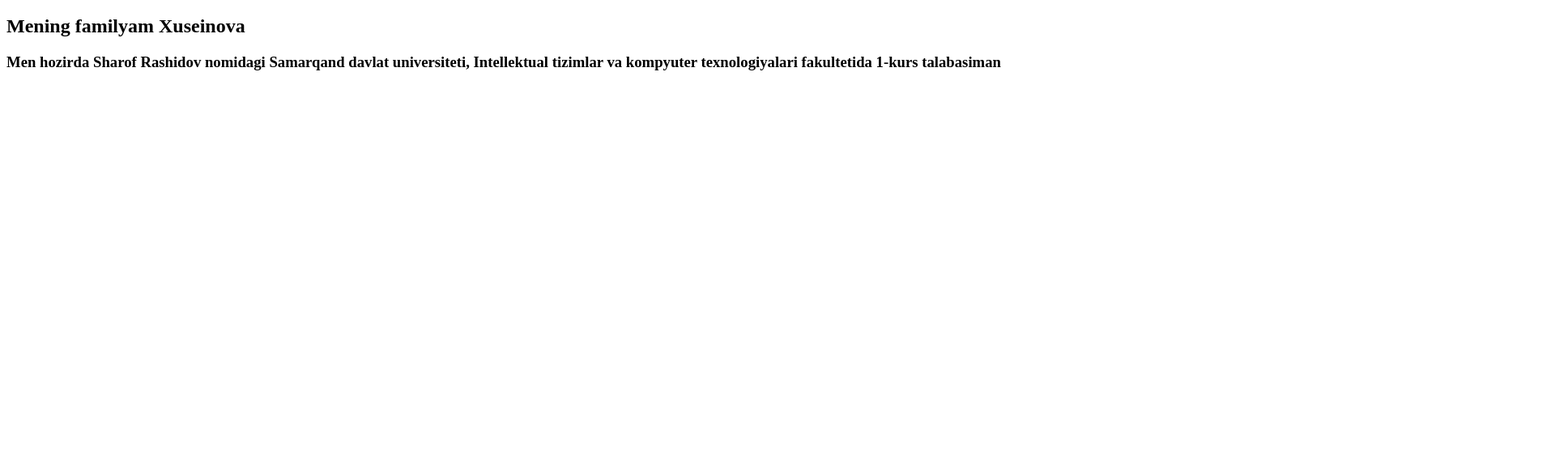
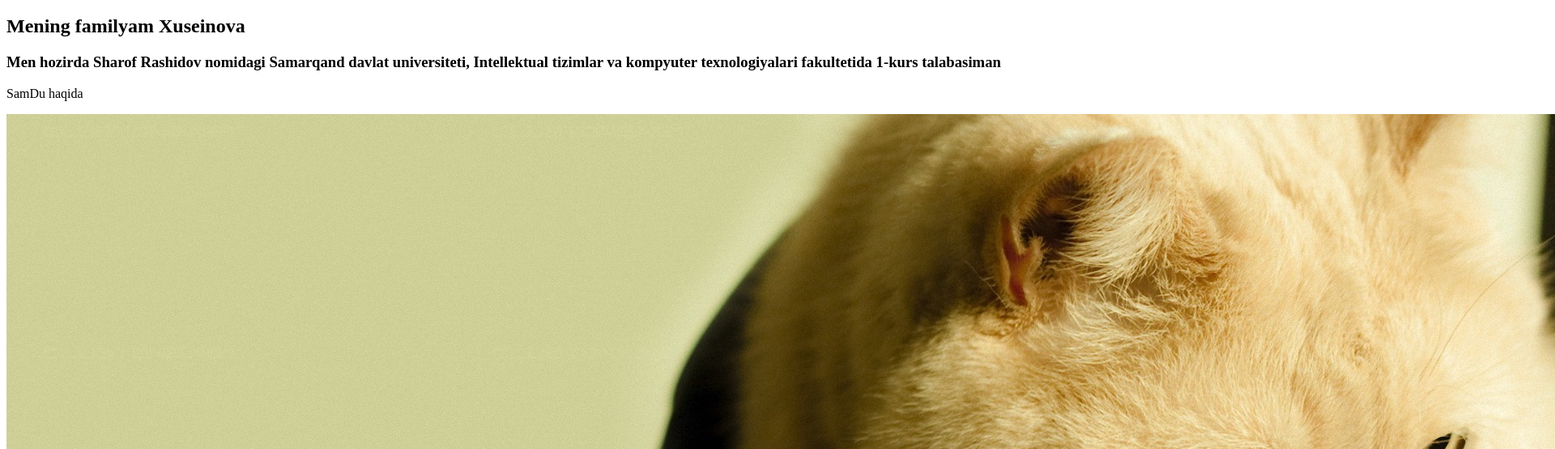
Before and after one commit to nigora-1/Goshaxon, a plain HTML site: page index.html in a window 1280 px wide. Shown: the part 61-616 px from the top of the page at 81% size, 1920 px wide, since content can reach past the window. Drawn offline with Linux system fonts and the light colour scheme.

Commit message:
yangilanish

```diff
--- a/index.html
+++ b/index.html
@@ -12,6 +12,8 @@
     <h2>Mening familyam Xuseinova</h2>
     <h3>Men hozirda Sharof Rashidov nomidagi Samarqand davlat universiteti, Intellektual tizimlar va kompyuter
         texnologiyalari fakultetida 1-kurs talabasiman</h3>
+        <p>SamDu haqida</p>
+        <img src="./4. Кот с наушниками.jpg" alt="">
 </body>
 
 </html>
```
Also changed, not shown: 4. Кот с наушниками.jpg (added).
